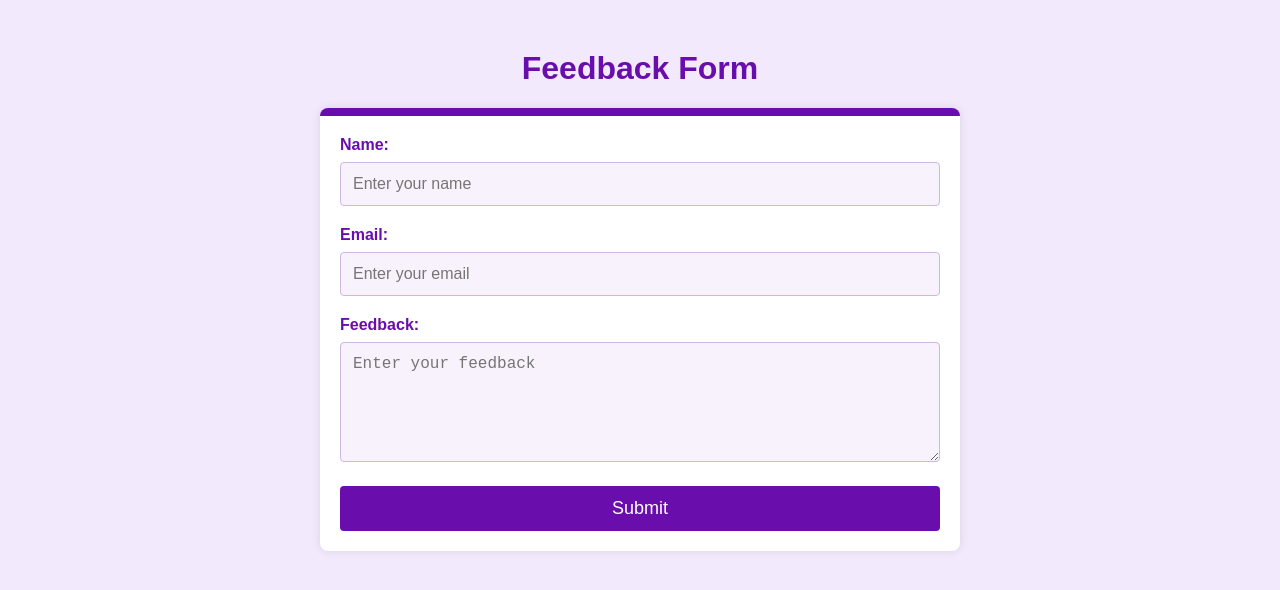
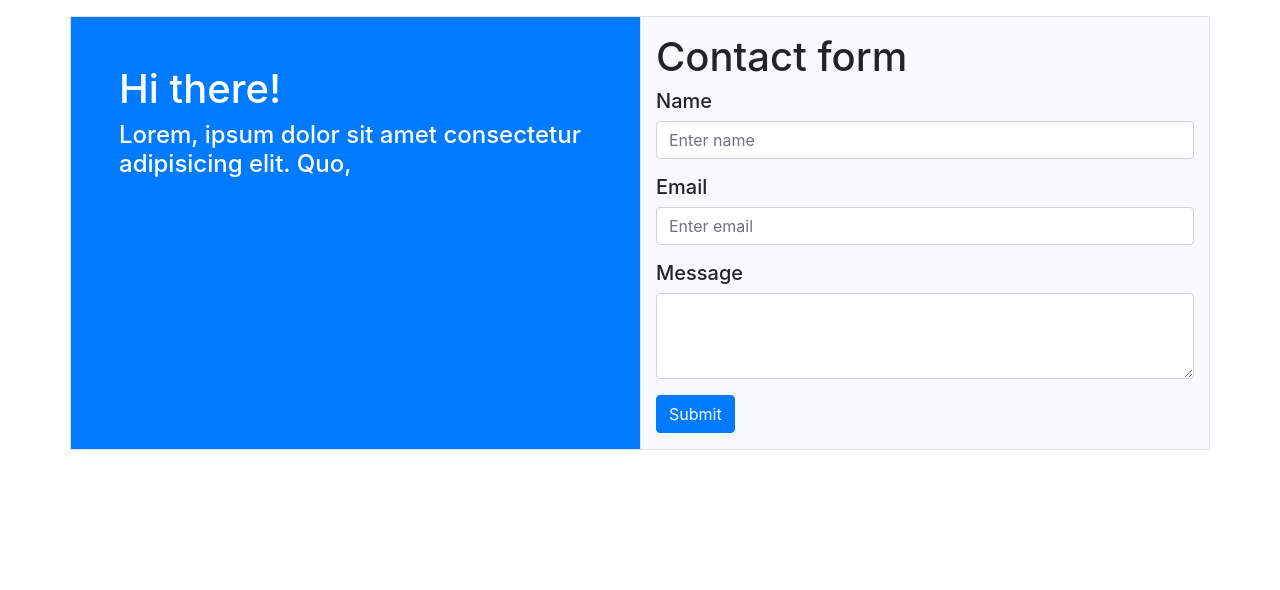
Before and after one commit to Technerd1124/E-Learning-Website, a website: page FeedBack/feedback.html in a window 1280 px wide. Drawn offline with nearby package versions, Linux system fonts and the light colour scheme.

Commit message:
emailjs config

```diff
--- a/FeedBack/feedback.html
+++ b/FeedBack/feedback.html
@@ -1,126 +1,64 @@
 <!DOCTYPE html>
 <html lang="en">
   <head>
-    <meta charset="UTF-8">
-    <meta name="viewport" content="width=device-width, initial-scale=1.0">
-    <title>Feedback Form</title>
-    <style>
-        body {
-            font-family: Arial, sans-serif;
-            margin: 50px;
-            background-color: #f3e9fc;
-            color: #333;
-        }
+    <meta charset="UTF-8" />
+    <meta http-equiv="X-UA-Compatible" content="IE=edge" />
+    <meta name="viewport" content="width=device-width, initial-scale=1.0" />
+    <title>Contact Us</title>
+    <link
+      rel="stylesheet"
+      href="https://cdn.jsdelivr.net/npm/bootstrap@4.0.0/dist/css/bootstrap.min.css"
+      integrity="sha384-Gn5384xqQ1aoWXA+058RXPxPg6fy4IWvTNh0E263XmFcJlSAwiGgFAW/dAiS6JXm"
+      crossorigin="anonymous"
+    />
+    <script src="index.js"></script>
 
-        h1 {
-            text-align: center;
-            color: #6a0dad;
-        }
-
-        .form-container {
-            max-width: 600px;
-            margin: 0 auto;
-            background: #fff;
-            padding: 20px;
-            border-radius: 8px;
-            box-shadow: 0 0 10px rgba(0, 0, 0, 0.1);
-            border-top: 8px solid #6a0dad;
-        }
-
-        .form-group {
-            margin-bottom: 20px;
-        }
-
-        label {
-            display: block;
-            margin-bottom: 8px;
-            font-weight: bold;
-            color: #6a0dad;
-        }
-
-        input[type="text"],
-        input[type="email"],
-        textarea {
-            width: 100%;
-            padding: 12px;
-            border: 1px solid #d0b6e2;
-            border-radius: 4px;
-            box-sizing: border-box;
-            font-size: 16px;
-            background-color: #f8f2fc;
-            color: #333;
-        }
-
-        input[type="text"]:focus,
-        input[type="email"]:focus,
-        textarea:focus {
-            border-color: #9a4fc7;
-            outline: none;
-        }
-
-        textarea {
-            resize: vertical;
-            height: 120px;
-        }
-
-        button {
-            width: 100%;
-            padding: 12px;
-            background-color: #6a0dad;
-            border: none;
-            border-radius: 4px;
-            color: white;
-            font-size: 18px;
-            cursor: pointer;
-            transition: background-color 0.3s ease;
-        }
-
-        button:hover {
-            background-color: #5e0b98;
-        }
-
-        #display-data {
-            margin-top: 30px;
-            padding: 20px;
-            background-color: #f1e0f9;
-            border-radius: 8px;
-            border: 1px solid #d0b6e2;
-        }
-
-        #display-data h3 {
-            color: #6a0dad;
-        }
-    </style>
-    <script type="text/javascript" src="https://cdn.jsdelivr.net/npm/@emailjs/browser@4/dist/email.min.js">
-    </script>
+    <script
+      type="text/javascript"
+      src="https://cdn.jsdelivr.net/npm/@emailjs/browser@3/dist/email.min.js"
+    ></script>
     <script type="text/javascript">
       (function () {
-            emailjs.init({
-                publicKey: "NZyZVLPq8tLSO5gjb",
-            });
+        emailjs.init("ousO_xH9RtnaZTR5y");
       })();
     </script>
-    <script src="/FeedBack/feedback.js"></script>
-
   </head>
   <body>
-    <h1>Feedback Form</h1>
-    <div class="form-container">
+    <div class="container border mt-3 bg-light">
+      <div class="row">
+        <div class="col-md-6 p-5 bg-primary text-white">
+          <h1>Hi there!</h1>
+          <h4>
+            Lorem, ipsum dolor sit amet consectetur adipisicing elit. Quo,
+          </h4>
+        </div>
+        <div class="col-md-6 border-left py-3">
+          <h1>Contact form</h1>
           <div class="form-group">
-            <label for="username">Name:</label>
-            <input type="text" id="username" placeholder="Enter your name">
+            <h5 for="name">Name</h5>
+            <input
+              type="text"
+              class="form-control"
+              id="name"
+              placeholder="Enter name"
+            />
           </div>
           <div class="form-group">
-            <label for="email">Email:</label>
-            <input type="email" id="email" placeholder="Enter your email">
+            <h5 for="email">Email</h5>
+            <input
+              type="email"
+              class="form-control"
+              id="email"
+              placeholder="Enter email"
+            />
           </div>
           <div class="form-group">
-            <label for="feedback">Feedback:</label>
-            <textarea id="feedback" placeholder="Enter your feedback"></textarea>
+            <h5 for="message">Message</h5>
+            <textarea class="form-control" id="message" rows="3"></textarea>
           </div>
-        <button id="sendBtn" onclick="sendMail()">Submit</button>
+          <button class="btn btn-primary" onclick="sendMail()">Submit</button>
         </div>
-
-    <script src="/FeedBack/feedback.js"></script>
+      </div>
+    </div>
   </body>
 </html>
--- a/FeedBack/feedback.js
+++ b/FeedBack/feedback.js
@@ -1,16 +1,22 @@
 function sendMail() {
-    var perms = {
-        name: document.getElementById("username").value,
-        email: document.getElementById("email").value,
-        message: document.getElementById("feedback").value
+    var params = {
+      name: document.getElementById("name").value,
+      email: document.getElementById("email").value,
+      message: document.getElementById("message").value,
     };
 
-    emailjs.send("service_23wzqfb", "template_spsoxnd", perms)
-        .then(function(response) {
-            alert("Email Sent!");
-            console.log("Email sent successfully", response.status, response.text);
-        }, function(error) {
-            alert("Failed to send email.");
-            console.error("Failed to send email", error);
-        });
-}
+    const serviceID = "service_akryqys";
+    const templateID = "template_oiwwll5";
+
+      emailjs.send(serviceID, templateID, params)
+      .then(res=>{
+          document.getElementById("name").value = "";
+          document.getElementById("email").value = "";
+          document.getElementById("message").value = "";
+          console.log(res);
+          alert("Your message sent successfully!!")
+
+      })
+      .catch(err=>console.log(err));
+
+  }
```
Lines whose indentation alone changed are shown as unchanged.
